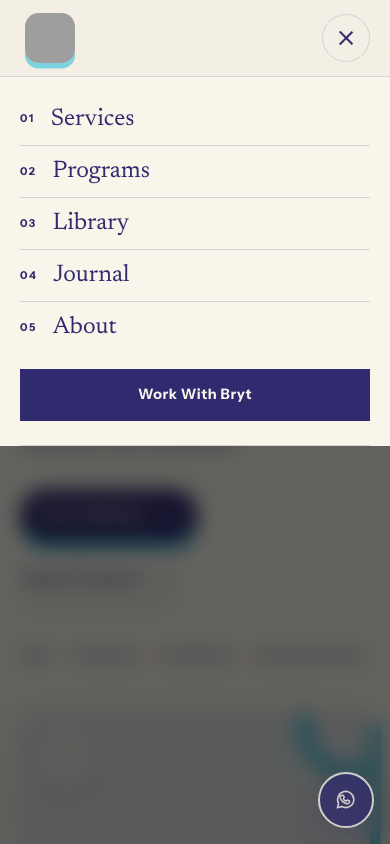
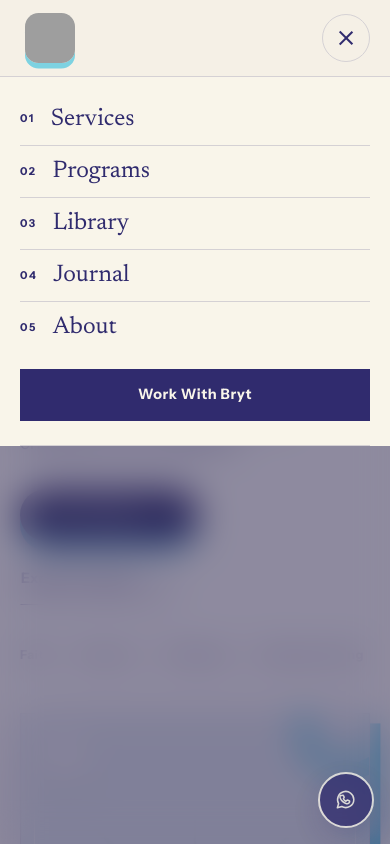
Before and after one commit to luxa-solution/brytkids, a Next.js app: page / in a window 390 px wide. Both pictures are taken after a click on the button "Open navigation". Shown: the top 844 px of the page. Built offline with nearby package versions, Linux system fonts and the light colour scheme; grey boxes are pictures that could not be loaded.

Commit message:
fix: prevent mobile menu hydration mismatch

```diff
--- a/app/components/mobile-navigation.tsx
+++ b/app/components/mobile-navigation.tsx
@@ -1,6 +1,6 @@
 'use client';
 
-import { useEffect, useRef, useState } from 'react';
+import { useEffect, useRef, useState, useSyncExternalStore } from 'react';
 import { createPortal } from 'react-dom';
 import type { NavigationItem } from '../content';
 
@@ -14,9 +14,20 @@ type MobileNavigationProps = {
 	};
 };
 
+const subscribeToHydration = () => () => {};
+
+function useHasHydrated() {
+	return useSyncExternalStore(
+		subscribeToHydration,
+		() => true,
+		() => false,
+	);
+}
+
 export function MobileNavigation({ items, labels }: MobileNavigationProps) {
 	const [isOpen, setIsOpen] = useState(false);
 	const buttonRef = useRef<HTMLButtonElement>(null);
+	const hasHydrated = useHasHydrated();
 
 	useEffect(() => {
 		if (!isOpen) return;
@@ -83,10 +94,11 @@ export function MobileNavigation({ items, labels }: MobileNavigationProps) {
 					</nav>
 				</div>
 			</div>
-			{typeof document !== 'undefined' &&
+			{hasHydrated &&
 				createPortal(
 					<div
 						className={`mobile-menu-backdrop${isOpen ? ' is-open' : ''}`}
+						aria-hidden='true'
 						onClick={() => setIsOpen(false)}></div>,
 					document.body,
 				)}
--- a/app/globals.css
+++ b/app/globals.css
@@ -265,12 +265,6 @@ h3 {
 	background: var(--cream);
 	opacity: 0;
 	visibility: hidden;
-	/* keep stacking default so header remains above menu */
-
-	/* Full-screen backdrop (hidden until open) */
-	/* backdrop is rendered as a portal element (see MobileNavigation)
-	   to avoid affecting header/menu layout */
-
 	transition:
 		grid-template-rows 300ms var(--ease-out),
 		opacity 200ms var(--ease-out),
@@ -282,11 +276,6 @@ h3 {
 	opacity: 1;
 	visibility: visible;
 	transition-delay: 0s;
-
-	&::before {
-		opacity: 1;
-		pointer-events: auto;
-	}
 }
 
 .mobile-menu-clip {
@@ -2046,9 +2035,9 @@ body.has-mobile-menu-open {
 .mobile-menu-backdrop {
 	position: fixed;
 	inset: 0;
-	background: rgba(0, 0, 0, 0.6);
-	backdrop-filter: blur(10px);
-	-webkit-backdrop-filter: blur(10px);
+	background: color-mix(in srgb, var(--navy-deep) 50%, transparent);
+	-webkit-backdrop-filter: blur(18px) saturate(0.82);
+	backdrop-filter: blur(18px) saturate(0.82);
 	opacity: 0;
 	pointer-events: none;
 	transition: opacity 220ms var(--ease-out);
```
